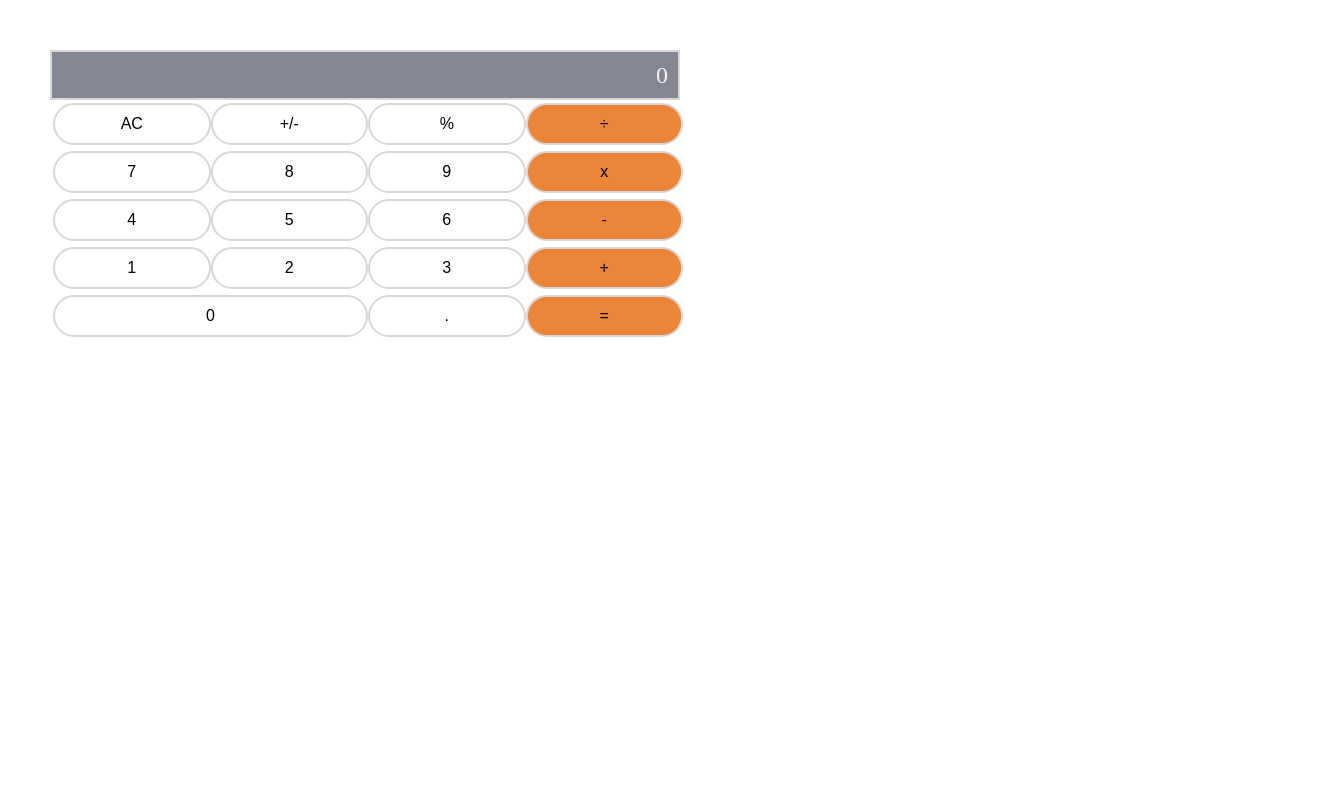
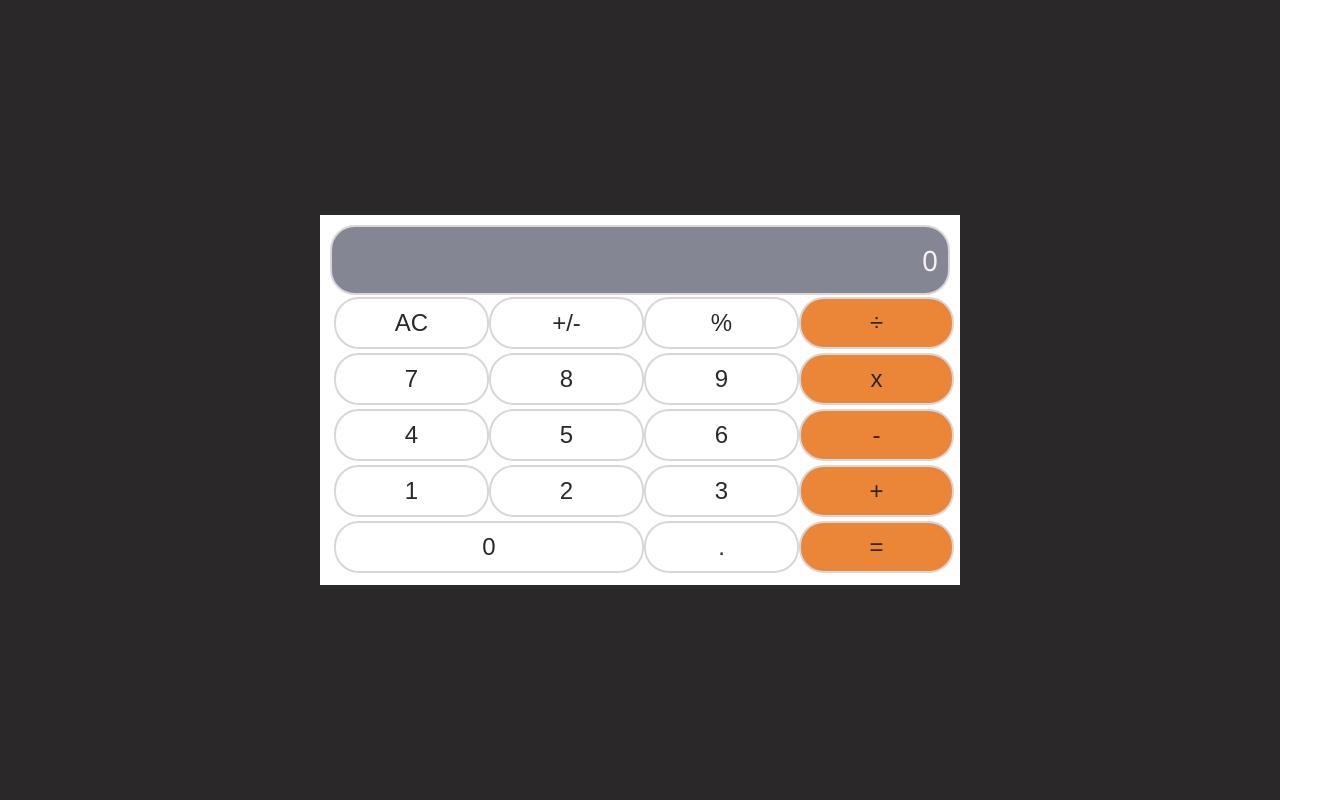
Before and after one commit to Addisu87/math-magicians, a React (Create React App) app: page / in a window 1280 px wide. Shown: the whole page, 1320 px wide, since content can reach past the window. Built offline with nearby package versions, Linux system fonts and the light colour scheme.

Commit message:
Modify styling for UI to looks nice on App and index files

```diff
--- a/src/App.css
+++ b/src/App.css
@@ -5,6 +5,15 @@
 }
 
 * {
-  --dark: #000;
+  --dark: rgb(42, 40, 40);
   --light: #fff;
 }
+
+.App {
+  width: 100%;
+  height: 100vh;
+  background-color: var(--dark);
+  display: flex;
+  align-items: center;
+  justify-content: center;
+}
--- a/src/components/Calculator.js
+++ b/src/components/Calculator.js
@@ -7,9 +7,9 @@ import calculate from '../logic/calculate';
 
 const Calculator = () => {
   const [state, setState] = useState({
-    next: '',
+    next: null,
     total: null,
-    operation: '',
+    operation: null,
   });
   const handleClick = (e) => {
     setState((state) => calculate(
--- a/src/components/RowDisplay.js
+++ b/src/components/RowDisplay.js
@@ -1,7 +1,7 @@
 import React from 'react';
 import PropTypes from 'prop-types';
 
-const RowDisplay = ({ next = '', total = null, operation = '' }) => (
+const RowDisplay = ({ next = null, total = null, operation = null }) => (
   <div className="screen-row">
     <span>{next || total || operation || '0'}</span>
   </div>
--- a/src/index.css
+++ b/src/index.css
@@ -18,21 +18,21 @@
 }
 
 body {
-  text-align: center;
+  margin: 0;
+  font-family: 'Segoe UI', Tahoma, Geneva, Verdana, sans-serif;
+  -webkit-font-smoothing: antialiased;
+  -moz-osx-font-smoothing: grayscale;
 }
 
 .container {
   background-color: var(--bg-color);
   height: auto;
-  margin: 40px;
   padding: 10px;
-  width: 100%;
-  justify-content: center;
-  align-items: center;
+  width: 50%;
 }
 
 .rowBtn {
-  width: 50%;
+  width: 100%;
   display: grid;
 }
 
@@ -45,29 +45,31 @@ body {
 }
 
 .screen-row span {
-  width: 50%;
+  width: 100%;
   display: flex;
   justify-content: flex-end;
   background-color: var(--screen-color);
   color: rgb(247, 240, 240);
   padding: 10px;
-  font-size: 1.5rem;
-  height: 50px;
+  font-size: 1.75rem;
+  height: 70px;
   border: 2px solid var(--border-color);
+  border-radius: 25px;
+  align-items: center;
 }
 
 input[type='button'] {
   width: 100%;
-  background: var(--light);
+  background-color: var(--light);
   border: 2px solid var(--border-color);
   color: var(--dark);
-  text-align: center;
-  display: inline-block;
-  text-decoration: none;
-  font-size: 16px;
+  display: flex;
+  justify-content: center;
+  align-items: center;
+  font-size: 24px;
+  flex: 1;
   padding: 10px 20px;
-  cursor: pointer;
-  margin: 3px;
+  margin: 2px 4px;
   border-radius: 25px;
 }
 
```
